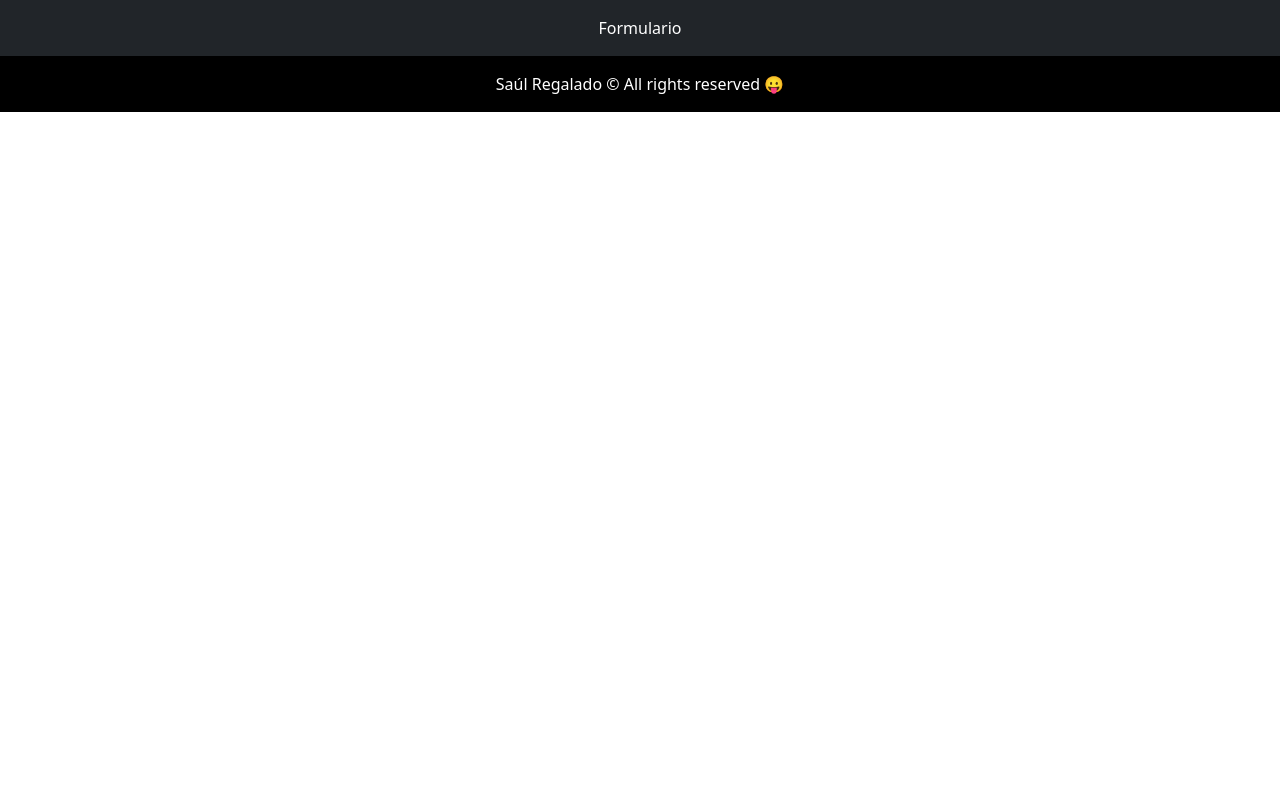
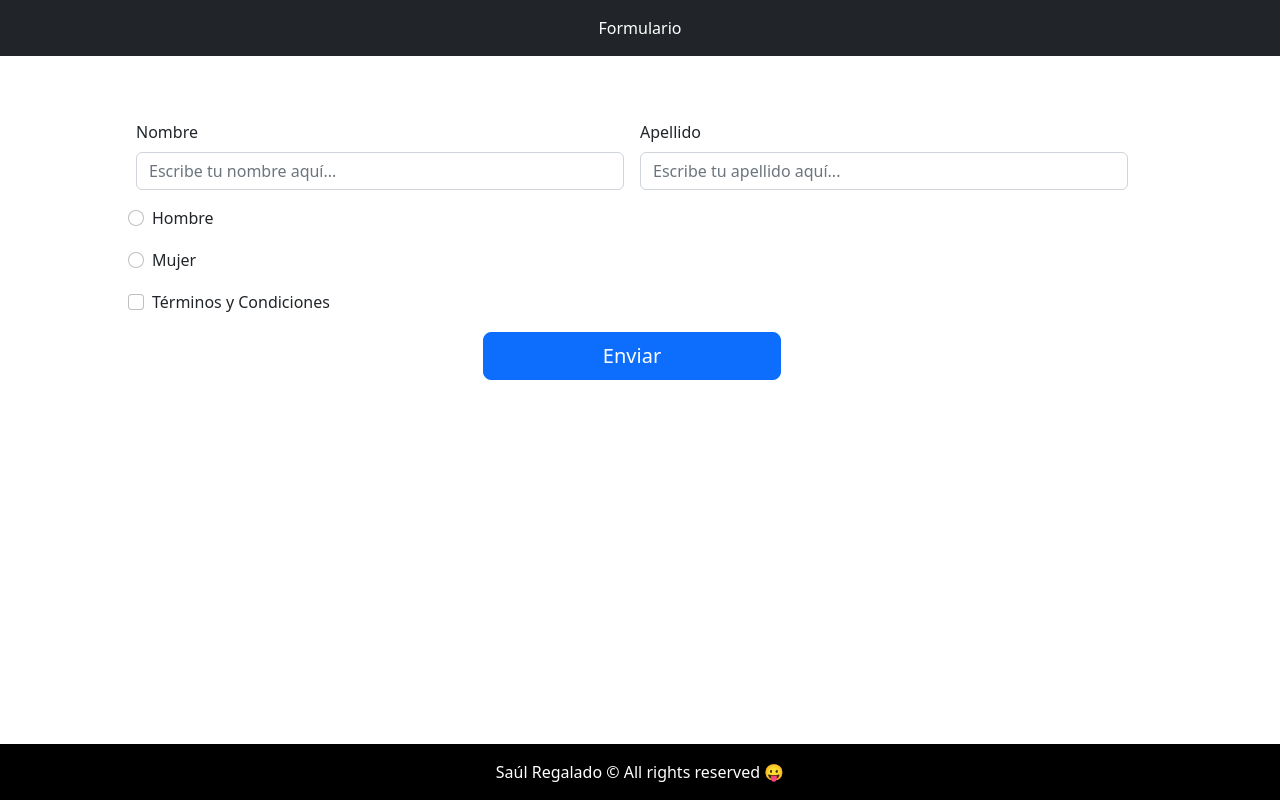
Before and after one commit to Saulrega/formularioUcamp, a plain HTML site: page index.html in a window 1280 px wide. Drawn offline with nearby package versions, Linux system fonts and the light colour scheme; a web font is replaced by a local one.

Commit message:
Formulario, funciones de validaciones y diseño general

```diff
--- a/index.html
+++ b/index.html
@@ -15,6 +15,7 @@
   <link href="https://fonts.googleapis.com/css2?family=Frank+Ruhl+Libre&display=swap" rel="stylesheet">
   <!-- My CSS -->
   <link rel="stylesheet" href="./style.css">
+  <script src="index.js"></script>
   <title>Bakery Recipes</title>
 </head>
 
@@ -36,7 +37,39 @@
   </header>
   <main>
 
-
+   <form class="container row g-3" name="formulario" method="get">
+      <div class="col-md-6">
+        <label for="inputNombre" class="form-label">Nombre</label>
+        <input type="text" name= "nombre" class="form-control" id="inputNombre" placeholder="Escribe tu nombre aquí...">
+      </div>
+      <div class="col-md-6">
+          <label for="inputApellido" class="form-label">Apellido</label>
+          <input type="text" name = "apellido" class="form-control" id="inputApellido" placeholder="Escribe tu apellido aquí...">
+        </div>
+      <div class="form-check">
+          <input class="form-check-input" type="radio" name="sexo" id="flexRadioDefault1">
+          <label class="form-check-label" for="flexRadioDefault1">
+            Hombre
+          </label>
+        </div>
+        <div class="form-check">
+          <input class="form-check-input" type="radio" name="sexo" id="flexRadioDefault2">
+          <label class="form-check-label" for="flexRadioDefault2">
+            Mujer
+          </label>
+        </div>
+      <div class="col-12" id="term-cond">
+        <div class="form-check">
+          <input class="form-check-input" type="checkbox" name = "checkin" id="gridCheck">
+          <label class="form-check-label" for="gridCheck">
+            Términos y Condiciones
+          </label>
+        </div>
+      </div>
+      <div class="d-flex justify-content-center">
+        <input onclick="val()" type="submit" class="btn btn-primary btn-lg" id="btn" name="btn" value="Enviar">
+      </div>
+    </form>
 
 
   </main>
--- a/index.js
+++ b/index.js
@@ -0,0 +1,56 @@
+function val(){
+   var formulario = document.getElementsByName('formulario')[0];
+   elementos = formulario.elements,
+   boton = document.getElementById('btn');
+
+ var validarNombre = function(e){
+     if (formulario.nombre.value == 0){
+         alert('Completa el campo Nombre');
+         e.preventDefault();
+     }
+ };
+   var validar1 = function(e){
+       validarNombre(e);
+   }
+
+   var validarApellido = function(e){
+     if (formulario.apellido.value == 0){
+         alert('Completa el campo Apellido');
+         e.preventDefault();
+     }
+ };
+   var validar2 = function(e){
+       validarApellido(e);
+   }
+
+
+   var validarRadio = function(e){
+     if(formulario.sexo[0].checked == true || formulario.sexo[1].checked == true){
+     }else{
+         alert("Completa el campo de sexo");
+         e.preventDefault();
+     }
+   };
+
+   var validar3 = function(e){
+       validarRadio(e);
+   }
+
+   var validarCheck = function(e){
+     if(formulario.checkin.checked == true){
+     }else{
+         alert("Completa el check de Términos y Condiciones");
+         e.preventDefault();
+     }
+   };
+
+   var validar4 = function(e){
+       validarCheck(e);
+   }
+
+
+   formulario.addEventListener("submit", validar1);
+   formulario.addEventListener("submit", validar2);
+   formulario.addEventListener("submit", validar3);
+   formulario.addEventListener("submit", validar4);
+}
--- a/style.css
+++ b/style.css
@@ -4,13 +4,24 @@
    box-sizing: border-box;
 }
 
+main{
+   padding: 5% 10% 0 10%;
+}
 
+#term-cond{
+   padding: 0;
+}
 
-
+#btn {
+   width: 30%;
+}
 
 footer {
    padding: 1rem;
    background-color: black;
    color: white;
    text-align: center;
+   position: absolute;
+   bottom: 0;
+   width: 100%;
 }
```
